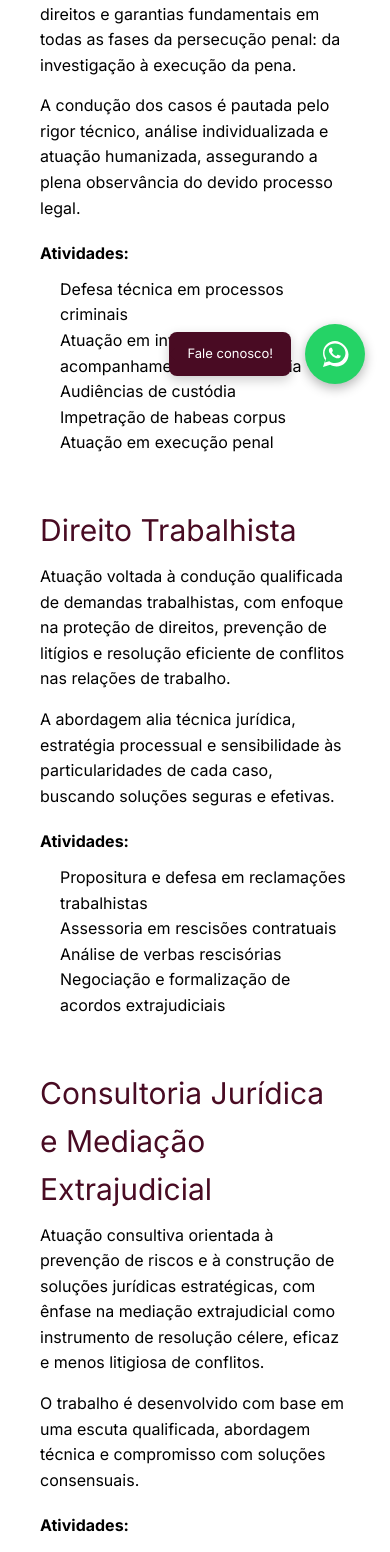
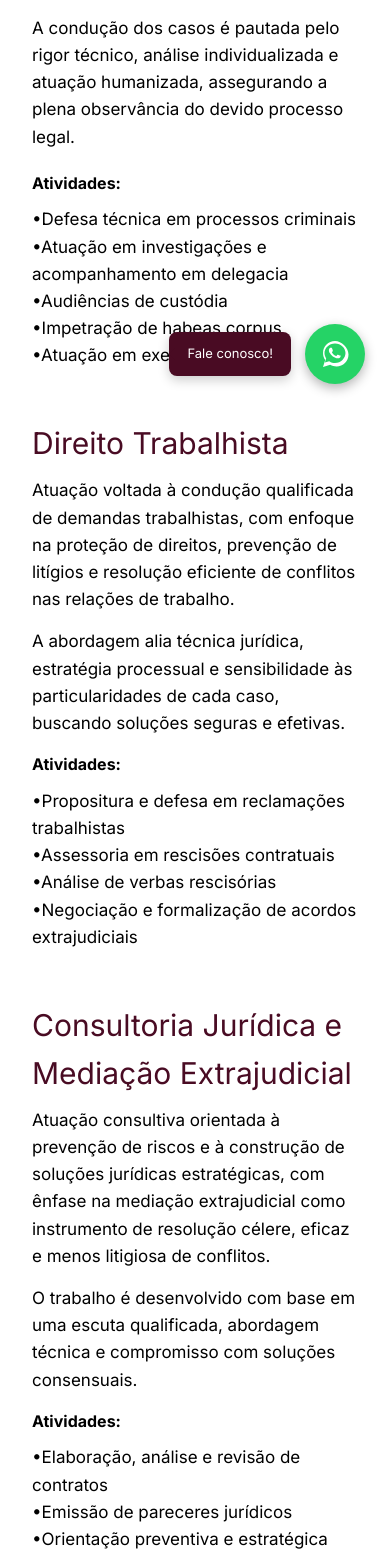
Before and after one commit to thiiagoSCI/DraAnaJuliaGrubeAdvocacia, a Next.js app: page /areas in a window 390 px wide. Shown: the part 435-1987 px from the top of the page. Built offline with nearby package versions, Linux system fonts and the light colour scheme.

Commit message:
ajustes para flebilizar uso mobile

```diff
--- a/app/areas/page.tsx
+++ b/app/areas/page.tsx
@@ -19,21 +19,31 @@ export default function Areas() {
                     Direito Penal
                 </h2>
 
-                <p style={{ marginBottom: "15px" }}>
+                <p style={{
+                    marginBottom: "15px",
+                    fontSize: "17px",
+                 }}>
                     Atuação especializada e estratégica na área penal, com foco na tutela dos direitos e garantias fundamentais em todas as fases da persecução penal: da investigação à execução da pena.
                 </p>
 
-                <p style={{ marginBottom: "20px" }}>
+                <p style={{
+                    marginBottom: "20px",
+                    fontSize: "17px",
+                 }}>
                     A condução dos casos é pautada pelo rigor técnico, análise individualizada e atuação humanizada, assegurando a plena observância do devido processo legal.
                 </p>
 
                 <strong>Atividades:</strong>
-                <ul style={{ paddingLeft: "20px", marginTop: "10px" }}>
-                    <li>Defesa técnica em processos criminais</li>
-                    <li>Atuação em investigações e acompanhamento em delegacia</li>
-                    <li>Audiências de custódia</li>
-                    <li>Impetração de habeas corpus</li>
-                    <li>Atuação em execução penal</li>
+                <ul style={{
+                    paddingLeft: "0px",
+                    marginTop: "10px",
+                    fontSize: "17px",
+                }}>
+                    <li>•Defesa técnica em processos criminais</li>
+                    <li>•Atuação em investigações e acompanhamento em delegacia</li>
+                    <li>•Audiências de custódia</li>
+                    <li>•Impetração de habeas corpus</li>
+                    <li>•Atuação em execução penal</li>
                 </ul>
             </section>
 
@@ -48,20 +58,30 @@ export default function Areas() {
                     Direito Trabalhista
                 </h2>
 
-                <p style={{ marginBottom: "15px" }}>
+                <p style={{
+                    marginBottom: "15px",
+                    fontSize: "17px",
+                 }}>
                     Atuação voltada à condução qualificada de demandas trabalhistas, com enfoque na proteção de direitos, prevenção de litígios e resolução eficiente de conflitos nas relações de trabalho.
                 </p>
 
-                <p style={{ marginBottom: "20px" }}>
+                <p style={{
+                    marginBottom: "15px",
+                    fontSize: "17px",
+                 }}>
                     A abordagem alia técnica jurídica, estratégia processual e sensibilidade às particularidades de cada caso, buscando soluções seguras e efetivas.
                 </p>
 
                 <strong>Atividades:</strong>
-                <ul style={{ paddingLeft: "20px", marginTop: "10px" }}>
-                    <li>Propositura e defesa em reclamações trabalhistas</li>
-                    <li>Assessoria em rescisões contratuais</li>
-                    <li>Análise de verbas rescisórias</li>
-                    <li>Negociação e formalização de acordos extrajudiciais</li>
+                <ul style={{
+                    paddingLeft: "0px",
+                    marginTop: "10px",
+                    fontSize: "17px",
+                }}>
+                    <li>•Propositura e defesa em reclamações trabalhistas</li>
+                    <li>•Assessoria em rescisões contratuais</li>
+                    <li>•Análise de verbas rescisórias</li>
+                    <li>•Negociação e formalização de acordos extrajudiciais</li>
                 </ul>
             </section>
 
@@ -76,22 +96,32 @@ export default function Areas() {
                     Consultoria Jurídica e Mediação Extrajudicial
                 </h2>
 
-                <p style={{ marginBottom: "15px" }}>
+                <p style={{
+                    marginBottom: "15px",
+                    fontSize: "17px",
+                 }}>
                     Atuação consultiva orientada à prevenção de riscos e à construção de soluções jurídicas estratégicas, com ênfase na mediação extrajudicial como instrumento de resolução célere, eficaz e menos litigiosa de conflitos.
                 </p>
 
-                <p style={{ marginBottom: "20px" }}>
+                <p style={{
+                    marginBottom: "15px",
+                    fontSize: "17px",
+                 }}>
                     O trabalho é desenvolvido com base em uma escuta qualificada, abordagem técnica e compromisso com soluções consensuais.
                 </p>
 
                 <strong>Atividades:</strong>
-                <ul style={{ paddingLeft: "20px", marginTop: "10px" }}>
-                    <li>Elaboração, análise e revisão de contratos</li>
-                    <li>Emissão de pareceres jurídicos</li>
-                    <li>Orientação preventiva e estratégica</li>
-                    <li>Condução de mediação extrajudicial</li>
-                    <li>Negociação e formalização de acordos</li>
-                    <li>Apoio jurídico na tomada de decisões</li>
+                <ul style={{
+                    paddingLeft: "0px",
+                     marginTop: "10px",
+                     fontSize: "17px",
+                 }}>
+                    <li>•Elaboração, análise e revisão de contratos</li>
+                    <li>•Emissão de pareceres jurídicos</li>
+                    <li>•Orientação preventiva e estratégica</li>
+                    <li>•Condução de mediação extrajudicial</li>
+                    <li>•Negociação e formalização de acordos</li>
+                    <li>•Apoio jurídico na tomada de decisões</li>
                 </ul>
             </section>
 
--- a/app/components/Header.tsx
+++ b/app/components/Header.tsx
@@ -46,7 +46,7 @@ export default function Header() {
             width={0}
             height={0}
             sizes="100vw"
-            style={{ width: "300px", height: "auto" }}
+            style={{ width: "clamp(150px, 55vw, 300px)", height: "auto" }}
             priority
           />
         </Link>
--- a/app/globals.css
+++ b/app/globals.css
@@ -23,8 +23,10 @@ body {
 .menu-link {
   color: white;
   text-decoration: none;
-  position: relative; /* 🔥 ESSENCIAL */
-  display: inline-block; /* 🔥 garante alinhamento correto */
+  position: relative;
+  /* 🔥 ESSENCIAL */
+  display: inline-block;
+  /* 🔥 garante alinhamento correto */
 
   text-transform: uppercase;
   letter-spacing: 1.8px;
@@ -45,10 +47,12 @@ body {
   position: absolute;
 
   left: 0;
-  bottom: -4px; /* 🔥 controla a distância da linha */
+  bottom: -4px;
+  /* 🔥 controla a distância da linha */
 
   width: 0%;
-  height: 2px; /* um pouco mais grossa = mais elegante */
+  height: 2px;
+  /* um pouco mais grossa = mais elegante */
 
   background-color: #c5b99e;
 
@@ -122,6 +126,48 @@ body {
 /* ================= MOBILE ================= */
 
 @media (max-width: 768px) {
+  main {
+    padding: 48px 16px !important;
+  }
+
+  .home-hero {
+    padding: 48px 16px !important;
+  }
+
+  .home-hero h1 {
+    font-size: 30px !important;
+    line-height: 1.2;
+  }
+
+  .home-hero p {
+    font-size: 17px !important;
+    line-height: 1.5;
+  }
+
+  .sobre-topo {
+    flex-direction: column !important;
+    align-items: flex-start !important;
+    text-align: left;
+  }
+
+  .sobre-topo img {
+    max-width: 320px;
+  }
+
+  .contato-card {
+    flex-direction: column !important;
+    align-items: flex-start !important;
+    padding: 24px 20px !important;
+    gap: 16px;
+  }
+
+  .contato-card-content {
+    width: 100%;
+  }
+
+  .contato-card-action {
+    align-self: flex-start;
+  }
 
   .menu-mobile-btn {
     display: flex;
@@ -159,6 +205,31 @@ body {
     touch-action: manipulation;
     -webkit-tap-highlight-color: transparent;
   }
+}
+
+/* ================= CONTATO MOBILE ================= */
+
+.contato-cards h3 {
+  font-size: 22px !important;
+}
+
+.contato-cards p {
+  font-size: 16px !important;
+  line-height: 1.5;
+}
+
+.contato-card-action {
+  font-size: 15px !important;
+}
+
+/* TÍTULO E SUBTÍTULO */
+
+main h1 {
+  font-size: 28px !important;
+}
+
+main > p {
+  font-size: 18px !important;
 }
 
 /* ================= WHATSAPP ================= */
--- a/app/layout.tsx
+++ b/app/layout.tsx
@@ -73,7 +73,7 @@ export default function RootLayout({ children }: { children: React.ReactNode })
                 alt="Ana Julia Grube"
                 width={200}
                 height={80}
-                style={{ height: "auto", filter: "brightness(0) invert(1)" }}
+                style={{ width: "200px", height: "auto", filter: "brightness(0) invert(1)" }}
               />
               <p style={{ fontSize: "12px", marginTop: "20px", opacity: 0.6 }}>
                 © 2026 Todos os direitos reservados.
--- a/app/page.tsx
+++ b/app/page.tsx
@@ -7,13 +7,16 @@ export default function Home() {
     <main>
 
       {/* ================= HERO ================= */}
-      <section style={{
-        textAlign: "center",
-        padding: "80px 20px"
-      }}>
+      <section
+        className="home-hero"
+        style={{
+          textAlign: "center",
+          padding: "80px 20px"
+        }}
+      >
         <h1 style={{
-           fontSize: "40px",
-           marginBottom: "20px"
+          fontSize: "40px",
+          marginBottom: "20px"
         }}>
 
           Advocacia com seriedade e discrição.
@@ -60,7 +63,7 @@ export default function Home() {
         {/* GRID */}
         <div style={{
           display: "grid",
-          gridTemplateColumns: "repeat(2, 1fr)", // 2 colunas fixas
+          gridTemplateColumns: "repeat(auto-fit, minmax(280px, 1fr))",
           gap: "30px"
         }}>
 
--- a/app/sobre/page.tsx
+++ b/app/sobre/page.tsx
@@ -9,12 +9,15 @@ export default function Sobre() {
     }}>
 
       {/* BLOCO FOTO + TEXTO */}
-      <div style={{
+      <div
+        className="sobre-topo"
+        style={{
           display: "flex",
           gap: "40px",
           alignItems: "center",
           marginBottom: "40px"
-      }}>
+        }}
+      >
 
         {/* FOTO */}
         <Image
@@ -23,6 +26,9 @@ export default function Sobre() {
           width={300}
           height={300}
           style={{
+            width: "100%",
+            maxWidth: "320px",
+            height: "auto",
             borderRadius: "8px",
             objectFit: "cover"
           }}
```
Also changed, not shown: app/blog/page.tsx (+141 -136 lines), app/contato/page.tsx (+21 -83 lines). Lines whose indentation alone changed are shown as unchanged.
